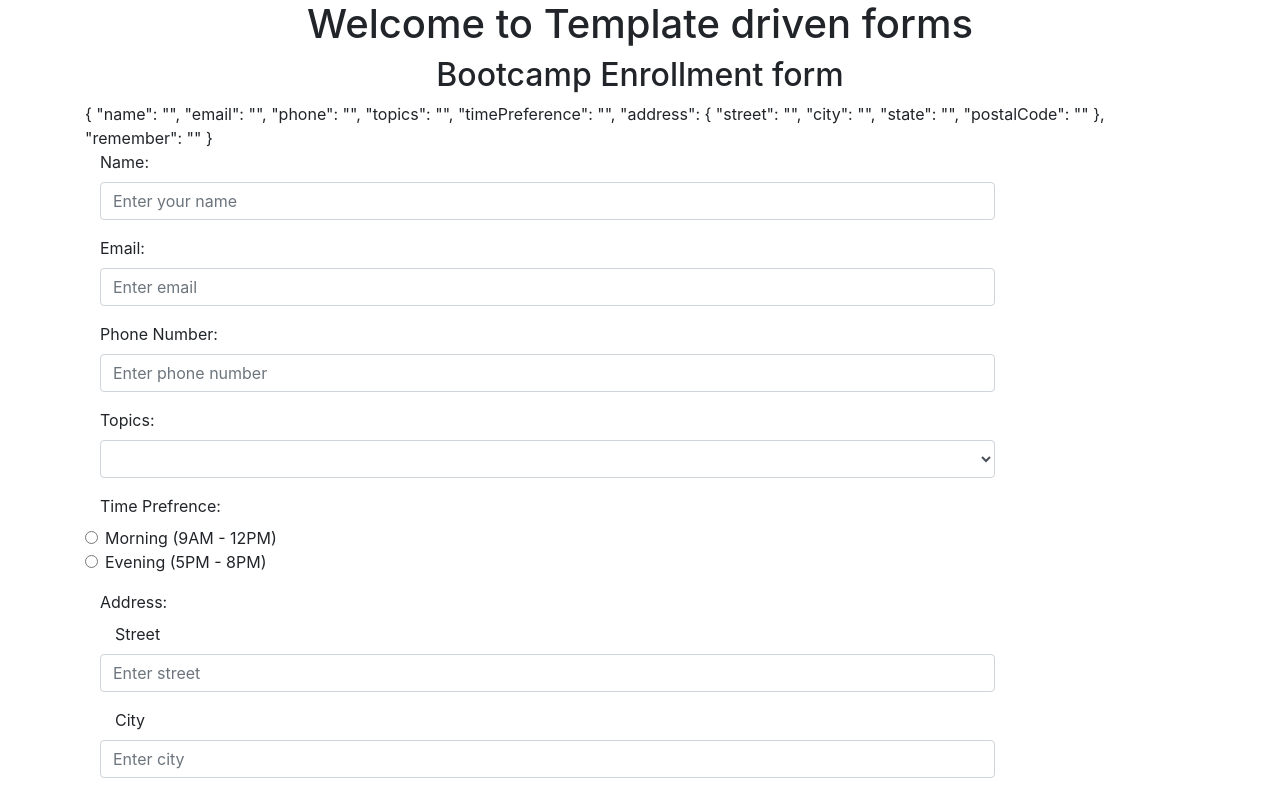
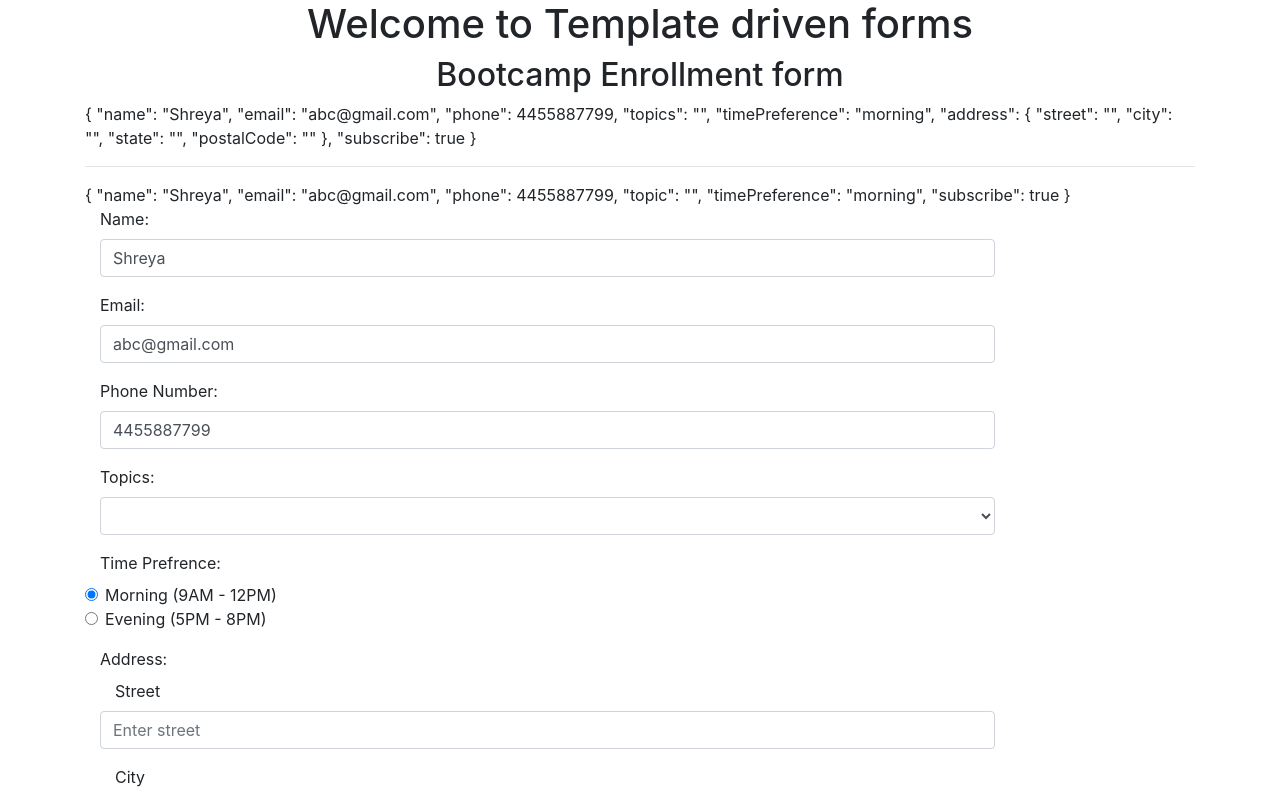
Before and after one commit to shreyashejwalkar/Angular-TDF-Form, an Angular app: page / in a window 1280 px wide. Shown: the top 795 px of the page. Built offline with nearby package versions, Linux system fonts and the light colour scheme.

Commit message:
Binding data to model

```diff
--- a/src/app/app.component.html
+++ b/src/app/app.component.html
@@ -5,30 +5,35 @@
   <h2 style="text-align: center;"> Bootcamp Enrollment form</h2>
   <!--1st directive for data binding in TDF (ngform)-->
   <form #userForm="ngForm" class="form-horizontal">
+
+    <!--Binding data with ngForm-->
     {{userForm.value | json}}
+    <hr/>
+    <!--Binding data with model using [ngModel]-->
+    {{userModel | json}}
     <div class="form-group">
       <label class="control-label col-sm-2" for="name">Name:</label>
       <div class="col-sm-10">
         <!--2nd directive for data binding in TDF (ngModel)-->
-        <input type="text" class="form-control" id="name" placeholder="Enter your name" name="name" ngModel>
+        <input type="text" class="form-control" id="name" placeholder="Enter your name" name="name" [(ngModel)]="userModel.name">
       </div>
     </div>
     <div class="form-group">
       <label class="control-label col-sm-2" for="email">Email:</label>
       <div class="col-sm-10">
-        <input type="email" class="form-control" id="email" placeholder="Enter email" name="email" ngModel>
+        <input type="email" class="form-control" id="email" placeholder="Enter email" name="email" [(ngModel)]="userModel.email">
       </div>
     </div>
     <div class="form-group">
       <label class="control-label col-sm-2" for="phone">Phone Number:</label>
       <div class="col-sm-10">
-        <input type="tel" class="form-control" id="phone" placeholder="Enter phone number" name="phone" ngModel>
+        <input type="tel" class="form-control" id="phone" placeholder="Enter phone number" name="phone" [(ngModel)]="userModel.phone">
       </div>
     </div>
      <div class="form-group">
       <label class="control-label col-sm-2" for="phone">Topics:</label>
       <div class="col-sm-10">
-      <select class="form-control" name="topics" ngModel>
+      <select class="form-control" name="topics" [(ngModel)]="userModel.topic">
          <option selected>I am intrested in</option>
          <option *ngFor="let topic of topics">{{topic}}</option>
       </select>
@@ -37,11 +42,11 @@
     <div class="mb-3">
       <label class="control-label col-sm-2" for="phone">Time Prefrence:</label>
       <div class="form-check">
-          <input class="form-check-input" type="radio" name="timePreference" value="morning" ngModel>
+          <input class="form-check-input" type="radio" name="timePreference" value="morning" [(ngModel)]="userModel.timePreference">
           <label class="form-check-label">Morning (9AM - 12PM)</label>
       </div>
       <div class="form-check">
-        <input class="form-check-input" type="radio" name="timePreference" value="evening" ngModel>
+        <input class="form-check-input" type="radio" name="timePreference" value="evening" [(ngModel)]="userModel.timePreference">
         <label class="form-check-label">Evening (5PM - 8PM)</label>
       </div>
     </div>
@@ -70,7 +75,7 @@
     <div class="form-group">
       <div class="col-sm-offset-2 col-sm-10">
         <div class="checkbox">
-          <label><input type="checkbox" name="remember" ngModel>Send me promotional offers</label>
+          <label><input type="checkbox" name="subscribe" [(ngModel)]="userModel.subscribe">Send me promotional offers</label>
         </div>
       </div>
     </div>
--- a/src/app/app.component.ts
+++ b/src/app/app.component.ts
@@ -1,4 +1,5 @@
 import { Component } from '@angular/core';
+import { User } from './user';
 
 @Component({
   selector: 'app-root',
@@ -8,4 +9,6 @@ import { Component } from '@angular/core';
 export class AppComponent {
   title = 'Template driven forms';
   topics =["Angular", "React", "Vue"];
+
+  userModel = new User('Shreya', 'abc@gmail.com', 4455887799, '', 'morning', true);
 }
--- /dev/null
+++ b/src/app/user.ts
@@ -0,0 +1,11 @@
+export class User {
+    constructor(
+        public name: string,
+        public email: string,
+        public phone: number,
+        public topic: string,
+        public timePreference: string,
+        public subscribe: boolean
+    )
+    {}
+}
```
Also changed, not shown: 1 other file (tests, documents, lock files or other folders).
